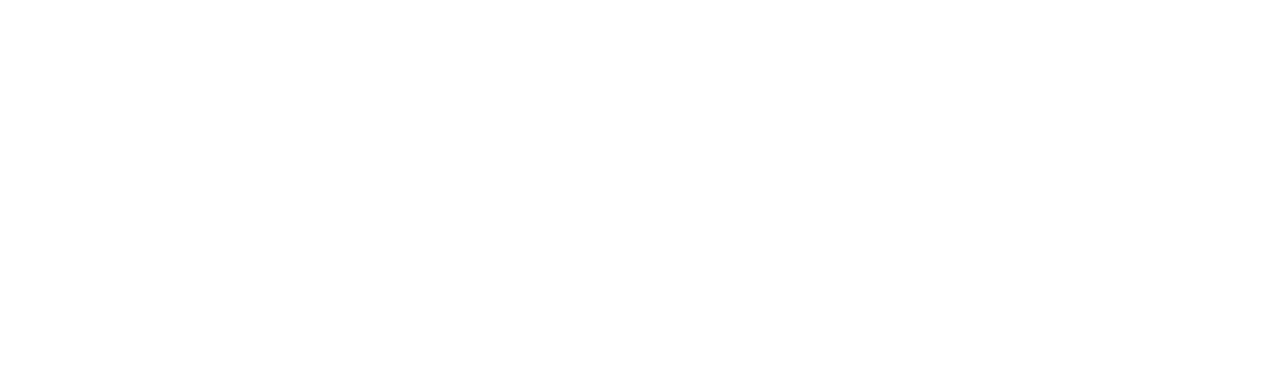
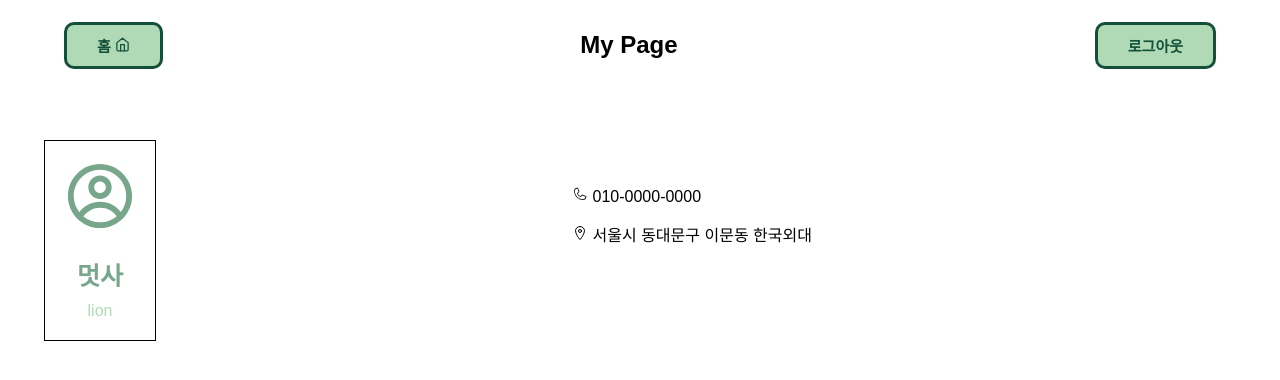
Before and after one commit to LIKELION-12th-HACKERTHON/frontend, a React (Vite) app: page /mypage in a window 1280 px wide. Before the commit this address had no page. Shown: the top 380 px of the page. Built offline with nearby package versions, Linux system fonts and the light colour scheme.

Commit message:
pages update

```diff
--- a/package.json
+++ b/package.json
@@ -13,6 +13,7 @@
     "axios": "^1.7.2",
     "react": "^18.3.1",
     "react-dom": "^18.3.1",
+    "react-icons": "^5.2.1",
     "react-router-dom": "^6.25.1",
     "styled-components": "^6.1.12",
     "zustand": "^4.5.4"
--- a/src/App.jsx
+++ b/src/App.jsx
@@ -7,6 +7,8 @@
 import InitialSearch from "./customers/initialsearch.jsx";
 import Searchpage from "./customers/searchpage.jsx";
 import SellermainPage from "./sellers/sellermainpage.jsx";
+import Mypage from "./components/mypage.jsx";
+import Detailpage from "./customers/detailpage.jsx";
 
 function App() {
 	return (
@@ -23,6 +25,8 @@
 				<Route path='/seller' element={<SellermainPage />} />
 				<Route path='/seller' element={<SellermainPage />} />
 				<Route path='/sellershop' element={<Sellershop />} />
+				<Route path='/mypage' element={<Mypage/>}/>
+				<Route path='/detail/:id' element={<Detailpage/>}/>
 			</Routes>
 		</Router>
 	);
--- /dev/null
+++ b/src/components/api.js
@@ -0,0 +1,10 @@
+import axios from "axios";
+
+const api = axios.create({
+  baseURL: 'https://ourvege.store',
+  timeout: 5000,
+  headers: { 'Content-Type': 'application/json' },
+  withCredentials: true,
+});
+
+export default api;
--- /dev/null
+++ b/src/components/mypage.jsx
@@ -0,0 +1,97 @@
+import React, {useState, useEffect} from "react";
+import { useNavigate } from "react-router-dom";
+import styled from "styled-components";
+import api from "./api";
+import { PiPhoneLight } from "react-icons/pi";
+import { IoLocationOutline } from "react-icons/io5";
+import { CgProfile } from "react-icons/cg";
+import { InfoContainer, Profile } from "./styles";
+import { FiHome } from "react-icons/fi";
+
+const Header = styled.div`
+  display: flex;
+  justify-content: space-between;
+  align-items: center;
+  width: 90vw;
+  height: 50px;
+  margin: 20px;
+  button {
+    background-color: #B0D9B6;
+    border: solid;
+    border-radius: 10px;
+    text-align: center;
+    font-size: 15px;
+    padding: 10px 30px;
+  }
+`
+
+export default function Mypage() {
+  //데이터 받아오기 전까지 임시 사용 css위해
+  const [userInfo, setUserInfo] = useState({
+    id: "lion",
+    username: "멋사",
+    nickname: "lion",
+    city: "서울시",
+    district: "동대문구",
+    dong: "이문동",
+    detailLocation: "한국외대",
+    phonenumber: "010-0000-0000",
+    seller: "판매자",
+  });
+  const [error, setError] = useState(null);
+  const navigate = useNavigate();
+
+
+  //아직 헤더 요청 안넣음!
+
+  const getUserInfo = async () => {
+    try {
+      const response = await api.get('/member/info/');
+      console.log('응답 완료', response.data) //확인용
+      setUserInfo(response.data);
+    } catch (error) {
+      console.error('에러: ', error)
+      setError(error);
+    }
+  };
+
+  useEffect(() => {
+    //getUserInfo()
+  }, []);
+
+  const navigateHome = () => {
+    navigate("/customer", {replace: true})
+  };
+
+  const handlelogout = () => {
+    if (window.confirm("정말 로그아웃 하시겠습니까?")) {
+      navigate("/", {replace: true})
+      //쿠키 삭제 로직 추가 예정
+    }
+  }
+
+  if (error) {
+    return <div>오류: {error.message}</div>;
+  };
+
+  return (
+    <div>
+      <Header>
+        <button onClick={navigateHome} style={{cursor: "pointer"}}>홈 <FiHome/></button>
+        <h2>My Page</h2>
+        <button onClick={handlelogout} style={{cursor: "pointer"}}>로그아웃</button>
+      </Header>
+      <InfoContainer>
+        <Profile>
+          <CgProfile size = {70} style={{color: '#77A68B'}}/>
+          <p>{userInfo.username}</p>
+          <span>{userInfo.nickname}</span>
+        </Profile>
+        <div>
+          <p><PiPhoneLight/> {userInfo.phonenumber}</p>
+          <p><IoLocationOutline/> {userInfo.city} {userInfo.district} {userInfo.dong} {userInfo.detailLocation}</p>
+        </div>
+      </InfoContainer>
+    </div>
+  )
+}
--- a/src/components/searchbar.jsx
+++ b/src/components/searchbar.jsx
@@ -13,6 +13,11 @@
   width: 90vw;
   max-width: 500px;
   height: 30px;
+  &:focus {
+    border-color: #B0D9B6;
+    border-width: 1.5px;
+    outline: none;
+  }
 `
 const Button = styled.button`
   display: inline-flex;
--- /dev/null
+++ b/src/components/styles.jsx
@@ -0,0 +1,27 @@
+import styled from "styled-components";
+
+export const InfoContainer = styled.div`
+  display: flex;
+  align-items: center;
+  justify-content: space-between;
+  width: 60vw;
+`
+
+export const Profile = styled.div`
+  display: flex;
+  flex-direction: column;
+  justify-content: center;
+  align-items: center;
+  border: solid 1px;
+  margin-top: 50px;
+  padding: 20px;
+  p {
+    font-size: 25px;
+    font-weight: 900;
+    color: #77a68b;
+    margin-bottom: 10px;
+  }
+  span {
+    color: #B0D9B6;
+  }
+`
--- a/src/customers/customerhome.jsx
+++ b/src/customers/customerhome.jsx
@@ -10,13 +10,24 @@
     navigate("/", {replace: true});
   };
 
+  const handlelogout = () => {
+    if (window.confirm("정말 로그아웃 하시겠습니까?")) {
+      navigate("/", {replace: true})
+      //쿠키 삭제 로직 추가 예정
+    }
+  }
+
+  const handleMypage = () => {
+    navigate("/mypage")
+  }
+
   return(
     <div className="customer-home">
       <div className="header">
         <h2 onClick={handlevegClick} style={{ cursor: "pointer"}}>배지</h2>
         <div>
-          <span>내정보</span>
-          <span>로그아웃</span>
+          <span onClick={handleMypage} style={{cursor: "pointer"}}>내정보</span>
+          <span onClick={handlelogout} style={{cursor: "pointer"}}>로그아웃</span>
         </div>
       </div>
       <div className="homebanner">
--- /dev/null
+++ b/src/customers/detailpage.jsx
@@ -0,0 +1,16 @@
+import React, { useState } from 'react'
+import { useParams, useNavigate } from 'react-router-dom'
+import api from '../components/api';
+
+export default function Detailpage() {
+  const {id} = useParams();
+  const [ contents, setContents ] = useState([])
+
+  return (
+    <div>
+      <p>고민사항1. 내 근처의 가게를 검색하고 가게의 메뉴를 보는 게 좋지 않을까?
+      `</p>
+      <p>고민사항2. 원래대로 간다하면 디테일 페이지가 필요한가? 어떻게 개별 데이터를 띄울 것인가? 검색어 받아와야함.</p>
+    </div>
+  )
+}
--- a/src/customers/searchlist.jsx
+++ b/src/customers/searchlist.jsx
@@ -1,8 +1,8 @@
 import React, {useState, useEffect} from "react";
-import axios from "axios";
 import { useParams, useNavigate } from "react-router-dom";
 import noImage from "./img/no-image.jpg";
 import styled from "styled-components";
+import api from "../components/api";
 
 const ProductInfo = styled.div`
   display: flex;
@@ -26,12 +26,12 @@
   };
 
   const handleClick = (id) => {
-    navigate(`/detail/${id}`, {replace: true});
+    navigate(`/detail/${id}`);
   }
 
   const getContents = () => {
     setLoading(true);
-    axios.get(`https://ourvege.store/customer/${place}`)
+    api.get(`/customer/${place}`)
       .then((res) => {
         console.log('글 불러오기 완료');
         setLoading(false);
```
Also changed, not shown: 1 other file (tests, documents, lock files or other folders).
